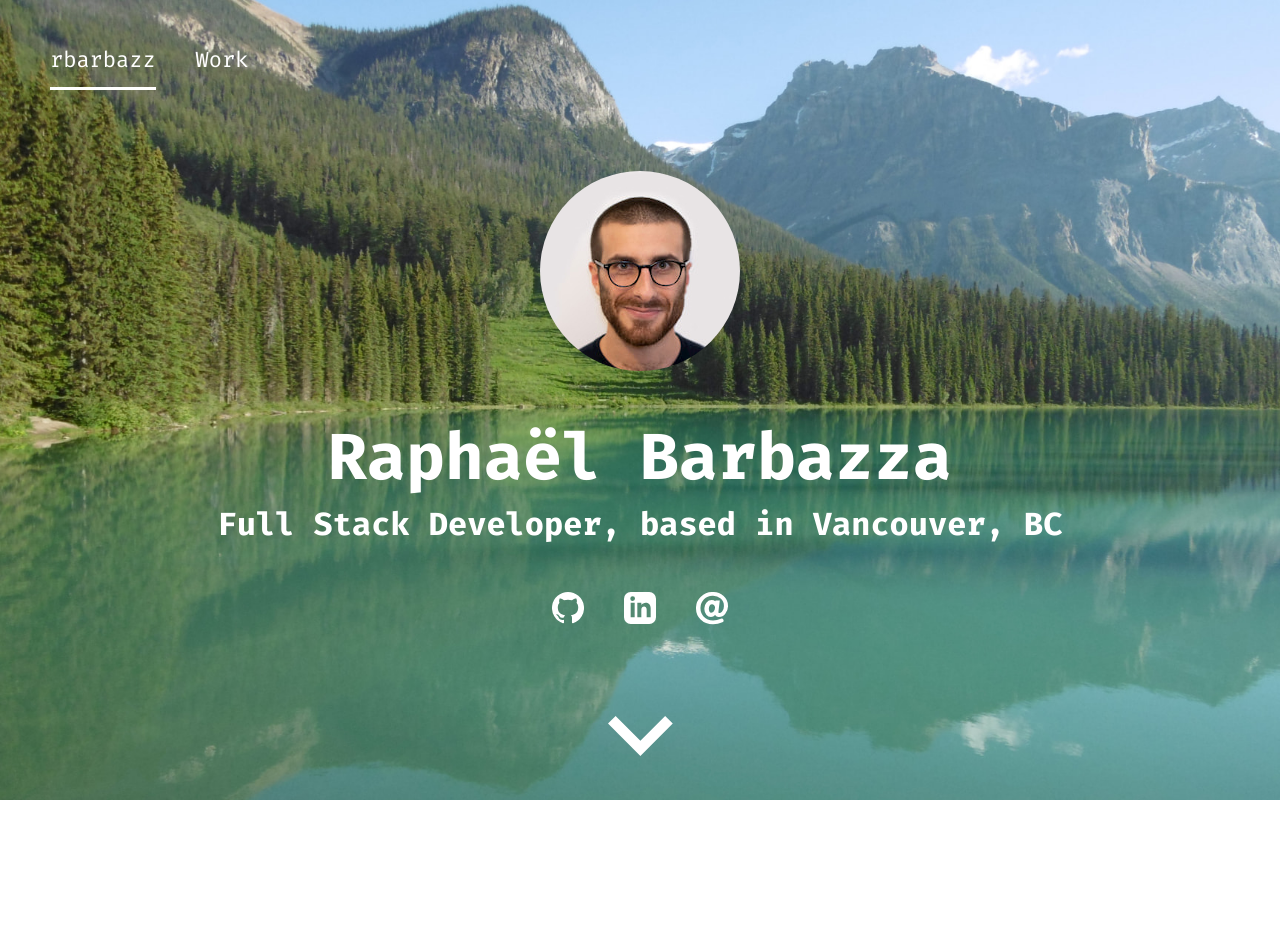
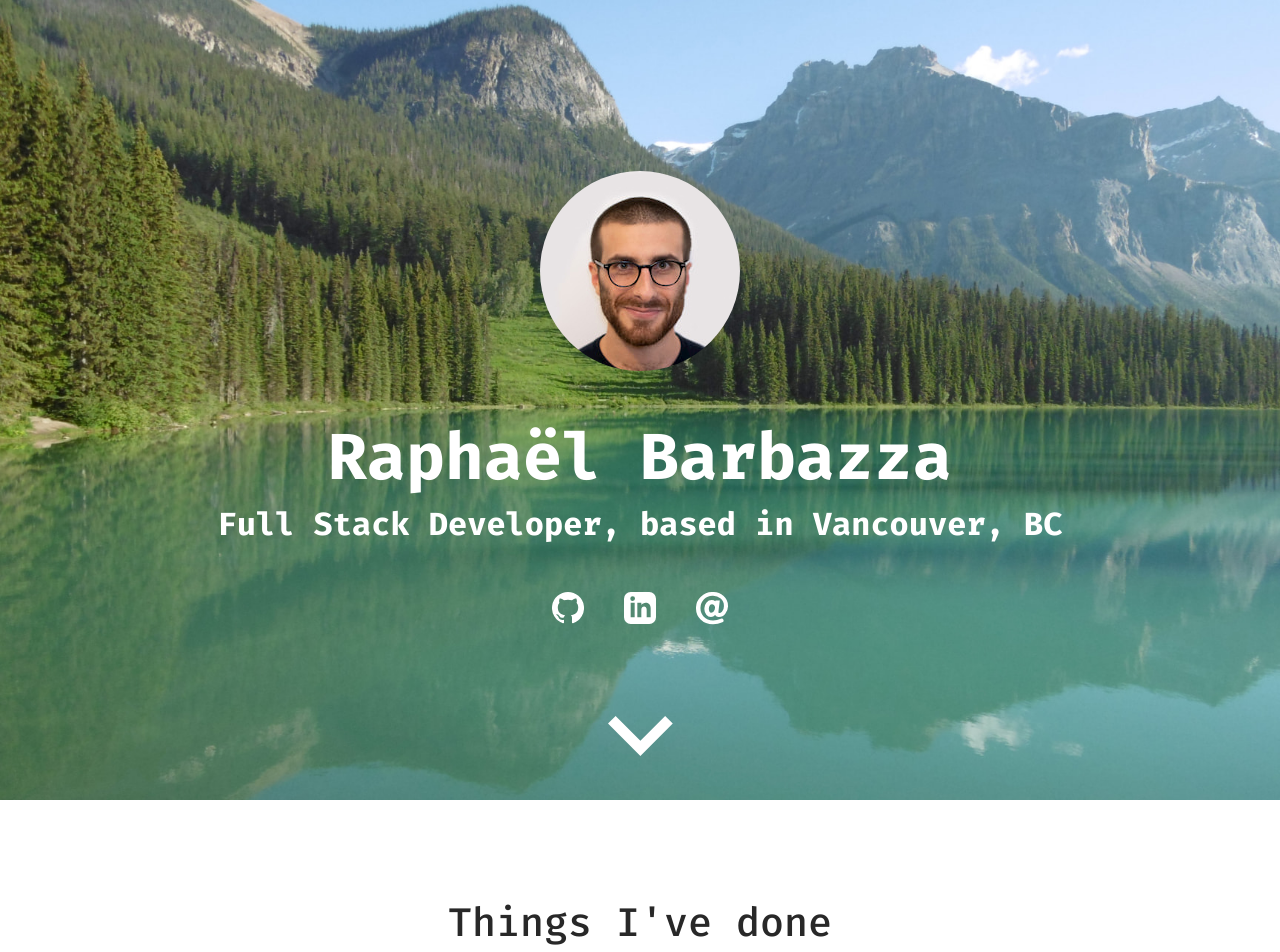
Before and after one commit to rbarbazz/portfolio, a Gatsby site: page / in a window 1280 px wide. Shown: the top 952 px of the page. Built offline with nearby package versions, Linux system fonts and the light colour scheme; Gatsby itself is replaced by a stand-in of ours.

Commit message:
removed header

```diff
--- a/src/components/Header.tsx
+++ /dev/null
@@ -1,38 +0,0 @@
-import * as React from 'react';
-
-const Header = () => {
-  const [isMenuDark, toggleIsMenuDark] = React.useState(false);
-  const [isAtWork, toggleIsAtWork] = React.useState(false);
-
-  React.useEffect(() => {
-    const handleScroll = () => {
-      toggleIsMenuDark(false);
-      toggleIsAtWork(false);
-      if (document.documentElement.clientHeight * 0.02 < window.pageYOffset)
-        toggleIsMenuDark(true);
-      if (document.documentElement.clientHeight * 0.95 < window.pageYOffset)
-        toggleIsAtWork(true);
-    };
-    window.addEventListener('scroll', handleScroll);
-    return () => {
-      window.removeEventListener('scroll', handleScroll);
-    };
-  }, []);
-
-  return (
-    <header className={`${isMenuDark ? 'dark-background' : ''}`} id="header">
-      <nav className="site-navigation">
-        <a className="nav-item" href="#home">
-          rbarbazz
-          {!isAtWork && <div className="active-item-border" />}
-        </a>
-        <a className="nav-item" href="#work">
-          Work
-          {isAtWork && <div className="active-item-border" />}
-        </a>
-      </nav>
-    </header>
-  );
-};
-
-export default Header;
--- a/src/components/WorkSection.tsx
+++ b/src/components/WorkSection.tsx
@@ -38,7 +38,7 @@ const projectList: Project[] = [
   },
   {
     title: 'Corewar',
-    description: '42 algorithm project, a virtual arena where processes fight',
+    description: 'Virtual arena where concurrent processes fight',
     screenshotUrl: Corewar,
     technoList: ['C', 'GTK'],
     projectUrl: 'https://github.com/rbarbazz/corewar',
@@ -47,7 +47,7 @@ const projectList: Project[] = [
 
 const WorkSection = () => (
   <div className="work-section" id="work">
-
+    <h2 className="section-title">Things I've done</h2>
     {projectList.map((projectItem, index) => {
       const {
         title,
--- a/src/pages/index.tsx
+++ b/src/pages/index.tsx
@@ -1,7 +1,6 @@
 import * as React from 'react';
 
 import SEO from '../components/SEO';
-import Header from '../components/Header';
 import HomeSection from '../components/HomeSection';
 import WorkSection from '../components/WorkSection';
 import Footer from '../components/Footer';
@@ -9,7 +8,6 @@ import Footer from '../components/Footer';
 const Index = () => (
   <>
     <SEO />
-    <Header />
     <HomeSection />
     <WorkSection />
     <Footer />
--- a/src/styles/global.scss
+++ b/src/styles/global.scss
@@ -6,12 +6,10 @@
 
 $main-font-family: 'Fira Code', monospace;
 $dark-font-color: #282828;
-$dark-bacckground-color: rgba(40, 40, 40, 0.6);
 $light-font-color: white;
-$secondary-font-color: #50c878;
+$secondary-font-color: #458588;
 
-@import url('https://fonts.googleapis.com/css?family=Fira+Code:400,600,700&display=swap');
-@import './header.scss';
+@import url('https://fonts.googleapis.com/css?family=Fira+Code:400,500,700&display=swap');
 @import './home.scss';
 @import './work.scss';
 @import './footer.scss';
@@ -28,3 +26,8 @@ a {
     text-decoration: none;
     color: initial;
 }
+.section-title {
+    font-size: 40px;
+    font-weight: 500;
+    margin: 0;
+}
--- a/src/styles/header.scss
+++ /dev/null
@@ -1,48 +0,0 @@
-/*
-==========================================================================
-   Header
-==========================================================================
-*/
-
-#header {
-    height: 60px;
-    padding: 30px 0 0 50px;
-    position: fixed;
-    transition: padding 0.3s ease-out;
-    width: 100%;
-
-    & *:hover {
-        color: $secondary-font-color;
-
-        & a:hover .active-item-border {
-            background-color: $secondary-font-color;
-        }
-    }
-    &.dark-background {
-        padding-top: 0;
-        background-color: $dark-bacckground-color;
-    }
-}
-.site-navigation {
-    align-items: center;
-    display: flex;
-    height: 100%;
-}
-.nav-item {
-    align-items: center;
-    color: white;
-    display: flex;
-    font-size: 22px;
-    height: 100%;
-    margin-right: 40px;
-    position: relative;
-    transition: all 0.25s;
-}
-.active-item-border {
-    background-color: $light-font-color;
-    bottom: 0;
-    height: 3px;
-    position: absolute;
-    transition: all 0.25s;
-    width: 100%;
-}
```
